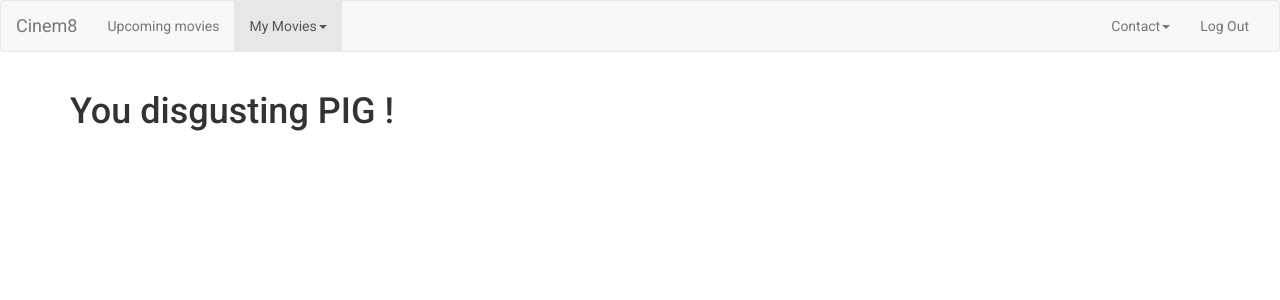
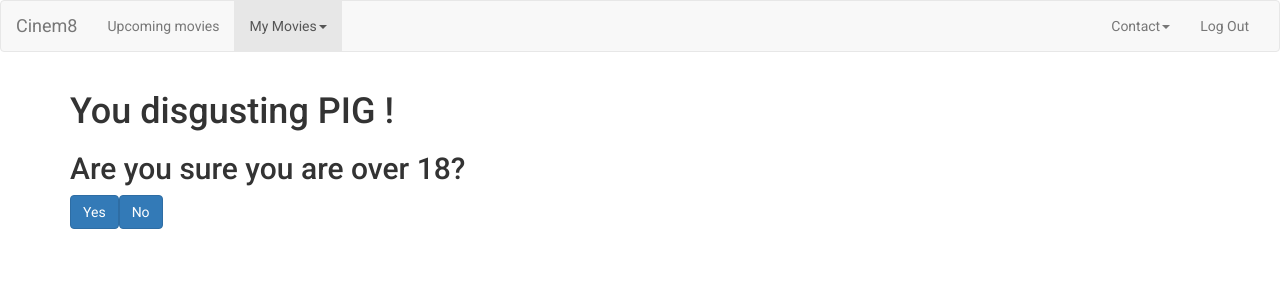
Before and after one commit to Dasch1810/T4SSProject, an Angular app: page /adult in a window 1280 px wide. Shown: the top 300 px of the page. Built offline with nearby package versions, Linux system fonts and the light colour scheme.

Commit message:
Validation for 18+ content

```diff
--- a/src/app/movie/adult/adult.component.html
+++ b/src/app/movie/adult/adult.component.html
@@ -1 +1,25 @@
 <H1>You disgusting PIG !</H1>
+<div *ngIf="adult1">
+<tr>
+    <td>
+        <iframe
+        width="1024"
+        height="768"
+        [src]= "safeURL"
+        frameborder="0"
+        allowfullscreen>
+        </iframe>
+    <td>
+</td>
+</div>
+
+<div *ngIf="!adult1">
+    <h2> Are you sure you are over 18? </h2>
+    <button class="btn btn-primary"
+    (click)="validate1()">
+        Yes
+    </button>
+    <button class="btn btn-primary">
+        No
+    </button>
+</div>
--- a/src/app/movie/adult/adult.component.ts
+++ b/src/app/movie/adult/adult.component.ts
@@ -1,4 +1,5 @@
 import { Component, OnInit } from '@angular/core';
+import { DomSanitizer, SafeResourceUrl } from '@angular/platform-browser';
 
 @Component({
   selector: 'app-adult',
@@ -6,9 +7,16 @@ import { Component, OnInit } from '@angular/core';
   styleUrls: ['./adult.component.css']
 })
 export class AdultComponent implements OnInit {
+  public safeURL: SafeResourceUrl;
+  adult1: boolean= false;
 
-  constructor() { }
+  constructor(private _sanitizer: DomSanitizer){
+    this.safeURL = this._sanitizer.bypassSecurityTrustResourceUrl('https://www.youtube.com/embed/3UjuYtgMDIg');
+ }
 
+validate1(){
+  this.adult1=true;
+}
   ngOnInit() {
   }
 
```
